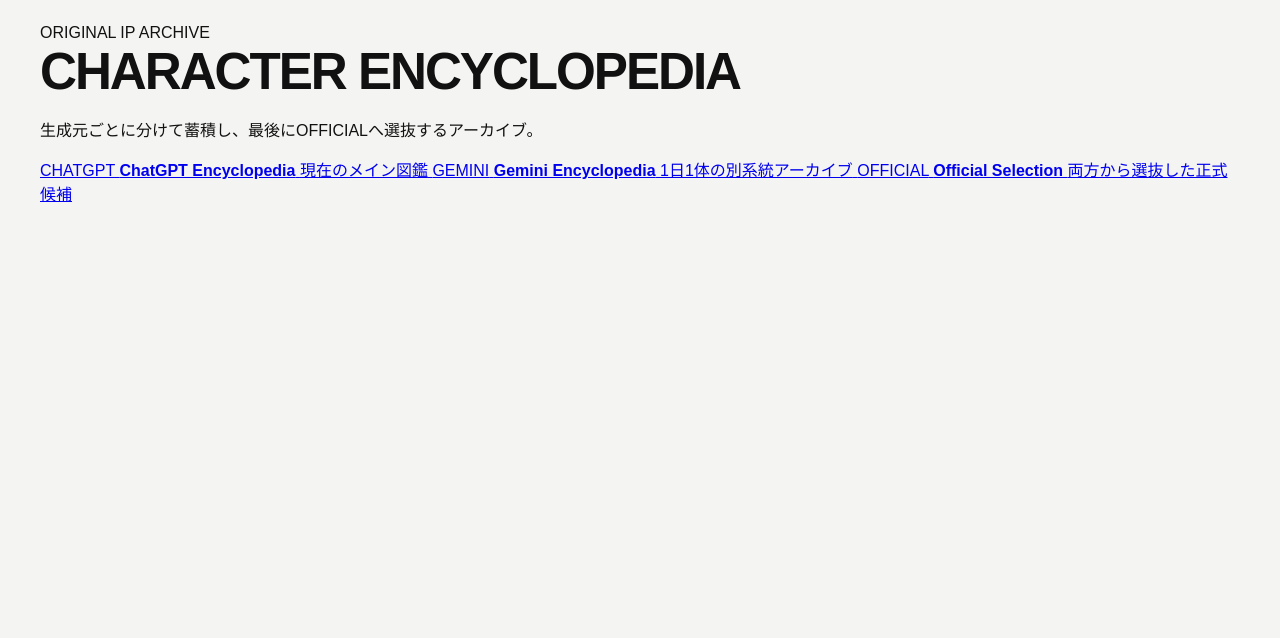
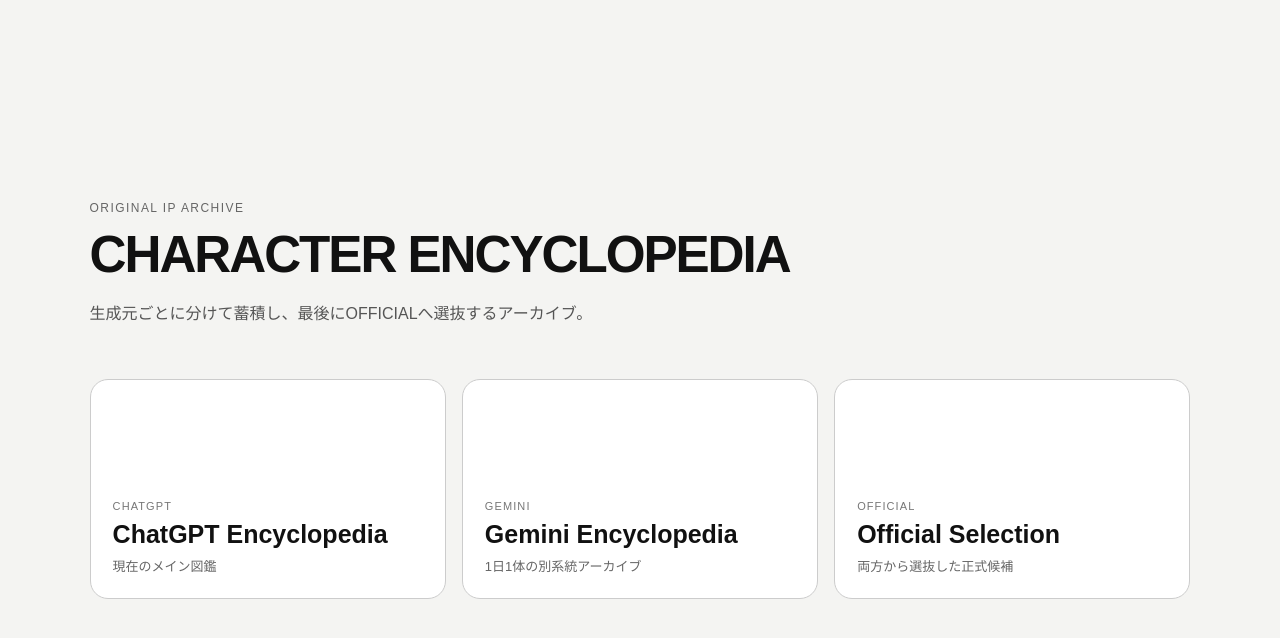
Before and after one commit to takuroikeda-lab/character-encyclopedia, a website: page public/index.html in a window 1280 px wide. Drawn offline with Linux system fonts and the light colour scheme.

Commit message:
Style source portal

```diff
--- a/public/styles.css
+++ b/public/styles.css
@@ -236,3 +236,51 @@ input[type="search"] { min-width: min(320px, 100%); flex: 1; }
   letter-spacing: .08em;
   background: #fff;
 }
+
+
+.back-link {
+  display: inline-block;
+  margin-bottom: 10px;
+  color: #666;
+  text-decoration: none;
+  font-size: 12px;
+  letter-spacing: .08em;
+}
+.portal { background:#f4f4f2; }
+.portal-main {
+  min-height:100vh;
+  padding: clamp(36px,7vw,92px);
+  display:flex;
+  flex-direction:column;
+  justify-content:center;
+}
+.portal-main h1 { max-width:980px; }
+.portal-kicker { font-size:12px; letter-spacing:.12em; color:#666; margin-bottom:10px; }
+.portal-intro { max-width:680px; color:#555; line-height:1.7; }
+.portal-grid {
+  display:grid;
+  grid-template-columns:repeat(3,minmax(0,1fr));
+  gap:16px;
+  margin-top:36px;
+}
+.portal-card {
+  min-height:220px;
+  padding:22px;
+  border:1px solid #ccc;
+  border-radius:18px;
+  background:#fff;
+  color:#111;
+  text-decoration:none;
+  display:flex;
+  flex-direction:column;
+  justify-content:flex-end;
+  transition:transform .15s ease,border-color .15s ease;
+}
+.portal-card:hover { transform:translateY(-3px); border-color:#111; }
+.portal-card strong { font-size:25px; margin:8px 0; }
+.portal-card > span:last-child { color:#666; font-size:13px; line-height:1.5; }
+.portal-label { font-size:11px; letter-spacing:.1em; color:#777; }
+@media(max-width:760px){
+  .portal-grid{grid-template-columns:1fr;}
+  .portal-card{min-height:150px;}
+}
```
